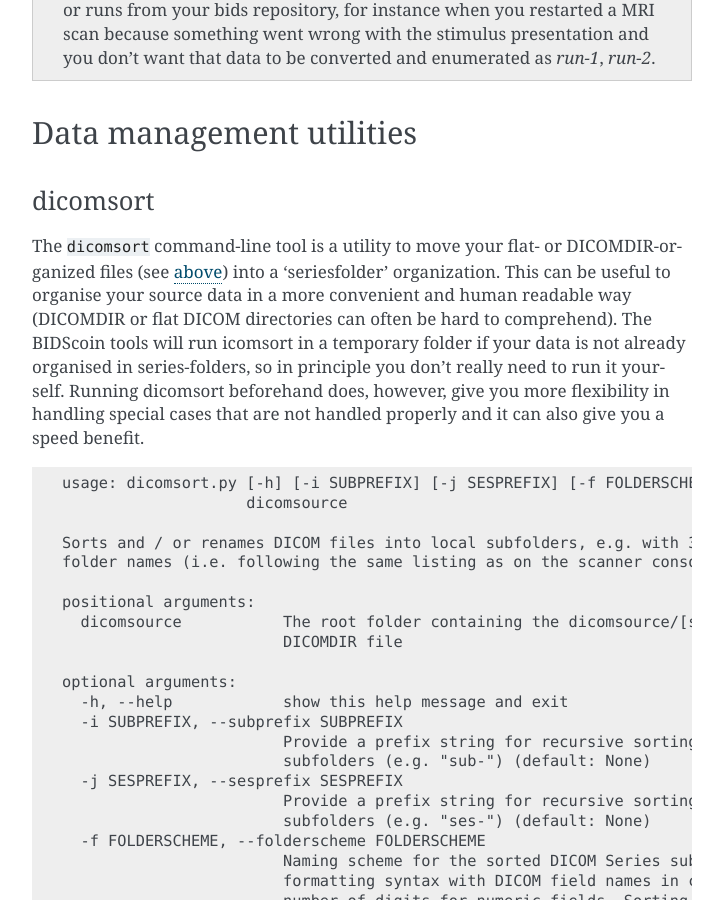
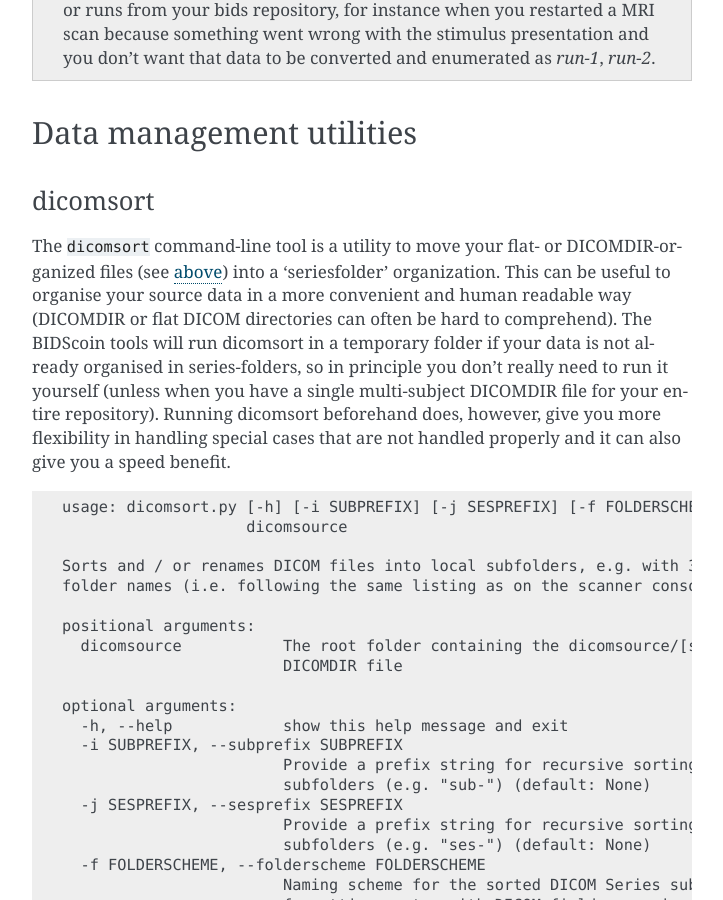
Before and after one commit to Donders-Institute/bidscoin, a Sphinx documentation site: the page built from docs/preparation.rst, in a window 1280 px wide and 900 px high, scrolled down 3128 px. Shown: the whole window, without its empty margins (388-1111 px from the left). Built offline with Sphinx 7.4.7, drawn with Linux system fonts in a browser that asks for light colours.

Commit message:
Minor doc update

```diff
--- a/docs/preparation.rst
+++ b/docs/preparation.rst
@@ -121,7 +121,7 @@
 dicomsort
 ^^^^^^^^^
 
-The ``dicomsort`` command-line tool is a utility to move your flat- or DICOMDIR-organized files (see `above <#required-source-data-structure>`__) into a 'seriesfolder' organization. This can be useful to organise your source data in a more convenient and human readable way (DICOMDIR or flat DICOM directories can often be hard to comprehend). The BIDScoin tools will run icomsort in a temporary folder if your data is not already organised in series-folders, so in principle you don't really need to run it yourself. Running dicomsort beforehand does, however, give you more flexibility in handling special cases that are not handled properly and it can also give you a speed benefit.
+The ``dicomsort`` command-line tool is a utility to move your flat- or DICOMDIR-organized files (see `above <#required-source-data-structure>`__) into a 'seriesfolder' organization. This can be useful to organise your source data in a more convenient and human readable way (DICOMDIR or flat DICOM directories can often be hard to comprehend). The BIDScoin tools will run dicomsort in a temporary folder if your data is not already organised in series-folders, so in principle you don't really need to run it yourself (unless when you have a single multi-subject DICOMDIR file for your entire repository). Running dicomsort beforehand does, however, give you more flexibility in handling special cases that are not handled properly and it can also give you a speed benefit.
 
 ::
 
```
